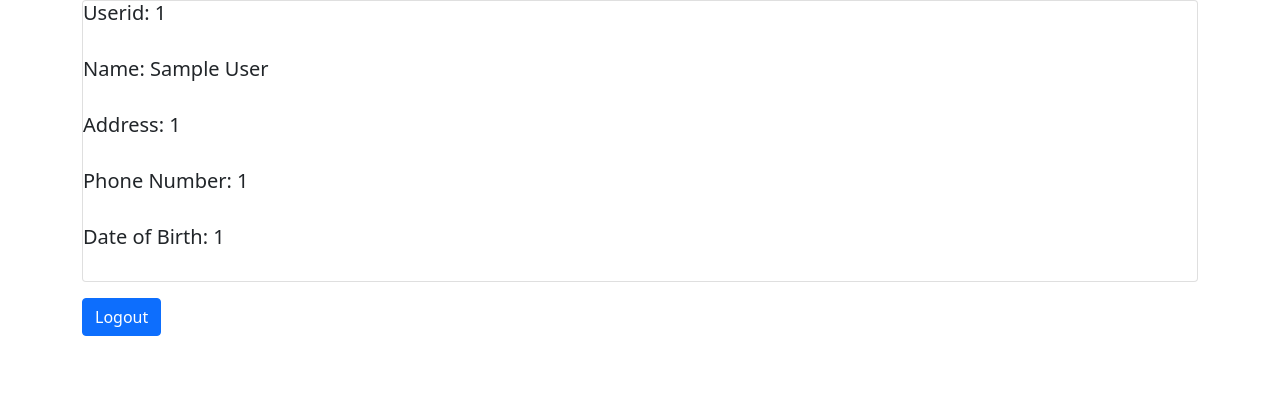
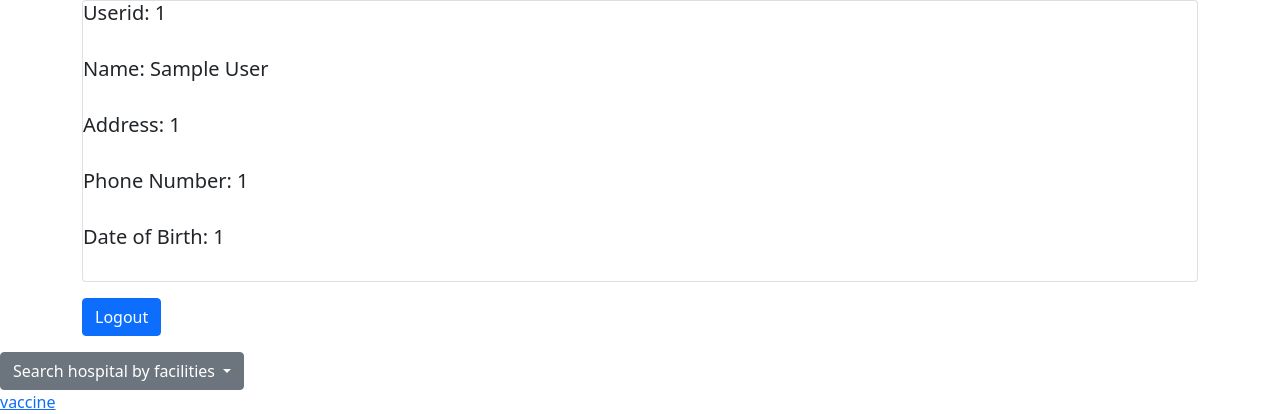
Before and after one commit to bhavyacontractor/G12_Healthcare, a Flask app: page /user_index in a window 1280 px wide. Shown: the part 516-930 px from the top of the page. Before the commit the page ends 852 px from the top, so only its background shows below. Run offline with Flask 2, Linux system fonts and the light colour scheme; the visitor is signed in with stand-in values (Sample User, id 1); some libraries are stand-ins or nearby versions.

Commit message:
Update user_index.html

```diff
--- a/templates/user_index.html
+++ b/templates/user_index.html
@@ -84,5 +84,24 @@
     <button class="btn btn-primary" type="submit">Logout</button>
 </form></div>
 
+
+    <div class="dropdown">
+      <button class="btn btn-secondary dropdown-toggle" type="submit" id="dropdownMenuButton1" data-bs-toggle="dropdown" aria-expanded="false">
+        Search hospital by facilities
+      </button>
+      <ul class="dropdown-menu dropdown-menu-dark" aria-labelledby="navbarDarkDropdownMenuLink">
+            <li><a class="dropdown-item" href="/search_oxygen">COVID-19 Oxygen Status</a></li>
+            <li><a class="dropdown-item" href="/search_surgery">Surgery and Emergency</a></li>
+            <li><a class="dropdown-item" href="/search_beds">COVID-19 Beds</a></li>
+            <li><a class="dropdown-item" href="/search_blood">Blood Donation</a></li>
+            <li><a class="dropdown-item" href="/search_ambulance">Ambulance Details</a></li>
+      </ul>
+    </div>
+
+
+
+<a href="/vaccine_book">vaccine</a>
+
+
 </body>
 </html>
```
